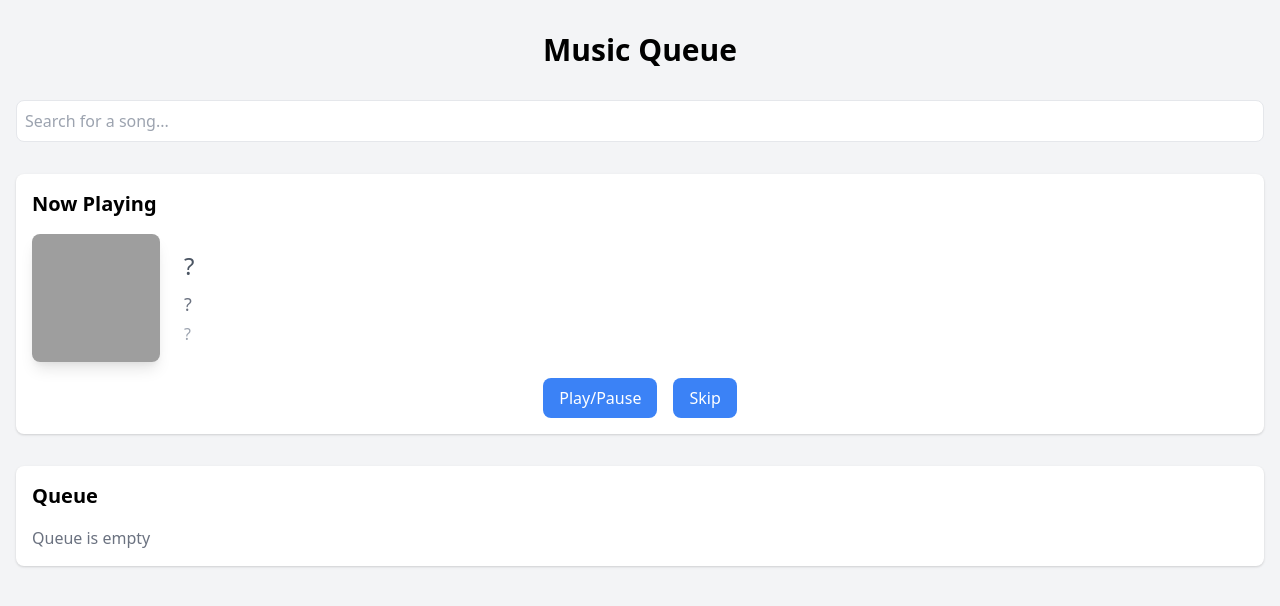
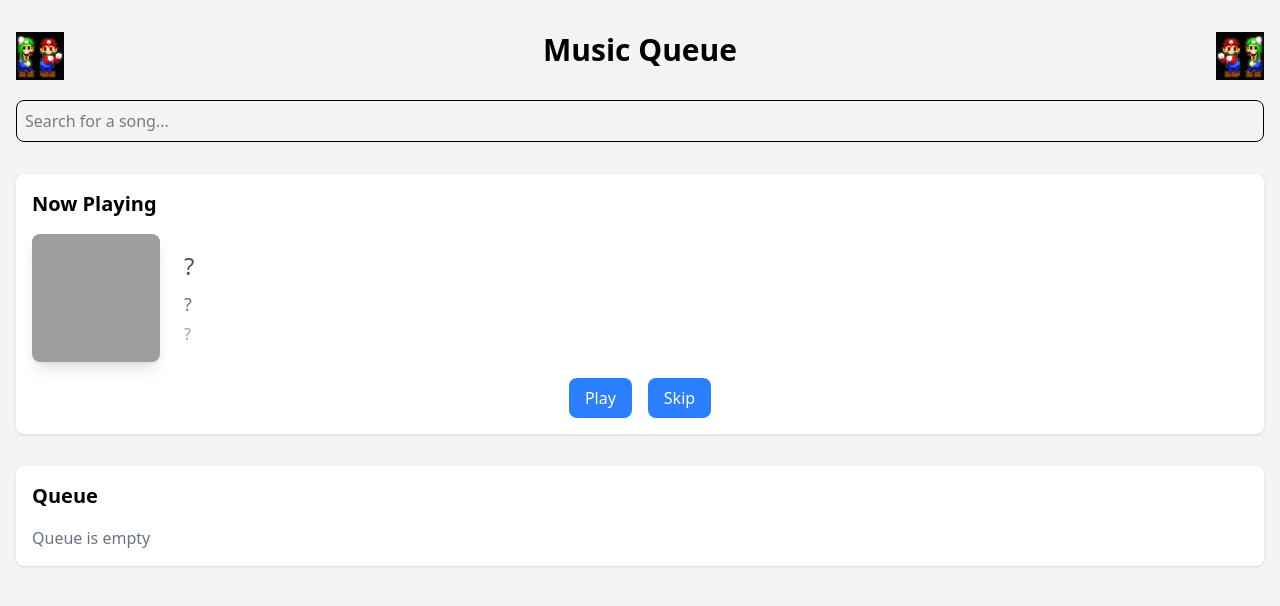
Before and after one commit to kleutzinger/dotfiles, a Flask app: page / in a window 1280 px wide. Shown: the top 606 px of the page. Run offline with Flask 3, Linux system fonts and the light colour scheme; data that the repository does not hold is empty; grey boxes are pictures that could not be loaded.

Commit message:
add dance

```diff
--- a/scripts/music-history/queue-server.py
+++ b/scripts/music-history/queue-server.py
@@ -20,7 +20,7 @@
 logging.getLogger('urllib3').setLevel(logging.WARNING)
 logging.getLogger('werkzeug').setLevel(logging.WARNING)
 
-app = Flask(__name__)
+app = Flask(__name__, static_folder='static')
 CORS(app)
 
 # Initialize YTMusic
@@ -206,7 +206,8 @@
             'artist': song_data.get('artist', '?'),
             'album': song_data.get('album', '?'),
             'videoId': song_data.get('videoId'),
-            'imageSrc': song_data.get('imageSrc')  # Use imageSrc directly from the API response
+            'imageSrc': song_data.get('imageSrc'),  # Use imageSrc directly from the API response
+            'isPaused': song_data.get('isPaused', True)  # Default to True (paused) if not specified
         }
 
         return jsonify(formatted_song)
--- a/scripts/music-history/templates/index.html
+++ b/scripts/music-history/templates/index.html
@@ -4,7 +4,7 @@
     <meta charset="UTF-8">
     <meta name="viewport" content="width=device-width, initial-scale=1.0">
     <title>Music Queue</title>
-    <link href="https://cdn.jsdelivr.net/npm/tailwindcss@2.2.19/dist/tailwind.min.css" rel="stylesheet">
+    <script src="https://cdn.jsdelivr.net/npm/@tailwindcss/browser@4"></script>
     <style>
         .song-card {
             transition: all 0.3s ease;
@@ -16,6 +16,10 @@
 </head>
 <body class="bg-gray-100 min-h-screen">
     <div class="container mx-auto px-4 py-8">
+        <div class="relative">
+            <img id="rightDancer" src="/static/mario-luigi-dance.gif" alt="Dancing Mario and Luigi" class="absolute top-0 right-0 w-12 h-12">
+            <img id="leftDancer" src="/static/mario-luigi-dance.gif" alt="Dancing Mario and Luigi" class="absolute top-0 left-0 w-12 h-12 scale-x-[-1]">
+        </div>
         <h1 class="text-3xl font-bold mb-8 text-center">Music Queue</h1>
 
         <!-- Search Section -->
@@ -36,8 +40,9 @@
             <div id="currentSong" class="text-gray-600">No song playing</div>
             <div class="flex justify-center gap-4 mt-4">
                 <button onclick="togglePlayPause()"
+                        id="playPauseButton"
                         class="bg-blue-500 text-white px-4 py-2 rounded-lg hover:bg-blue-600 transition">
-                    Play/Pause
+                    Play
                 </button>
                 <button onclick="nextSong()"
                         class="bg-blue-500 text-white px-4 py-2 rounded-lg hover:bg-blue-600 transition">
@@ -60,6 +65,11 @@
                 const response = await fetch('/api/current-song');
                 if (response.status === 204) {
                     document.getElementById('currentSong').innerHTML = '<div class="text-gray-500">No song playing</div>';
+                    // Set static images when no song is playing
+                    document.getElementById('leftDancer').src = '/static/no-dance.png';
+                    document.getElementById('rightDancer').src = '/static/no-dance.png';
+                    // Update button text
+                    document.getElementById('playPauseButton').textContent = 'Play';
                     return;
                 }
 
@@ -75,6 +85,14 @@
                             </div>
                         </div>
                     `;
+
+                    // Update dancer images based on play state
+                    const dancerSrc = song.isPaused ? '/static/no-dance.png' : '/static/mario-luigi-dance.gif';
+                    document.getElementById('leftDancer').src = dancerSrc;
+                    document.getElementById('rightDancer').src = dancerSrc;
+
+                    // Update button text based on current state
+                    document.getElementById('playPauseButton').textContent = song.isPaused ? 'Play' : 'Pause';
                 }
             } catch (error) {
                 console.error('Error fetching current song:', error);
```
Also changed, not shown: scripts/music-history/static/mario-luigi-dance.gif (added), scripts/music-history/static/no-dance.png (added).
